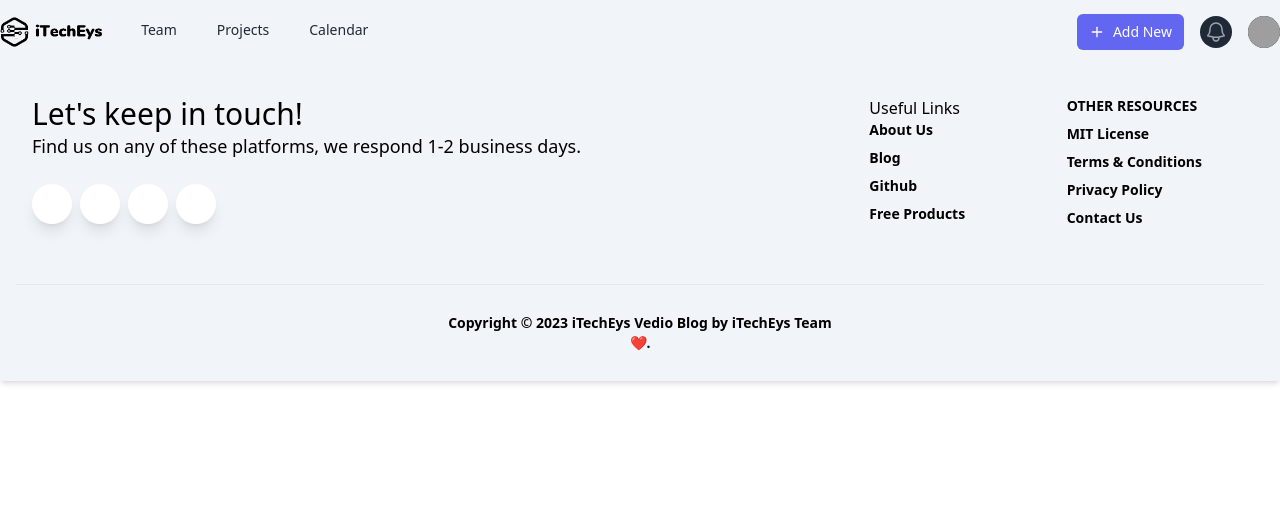
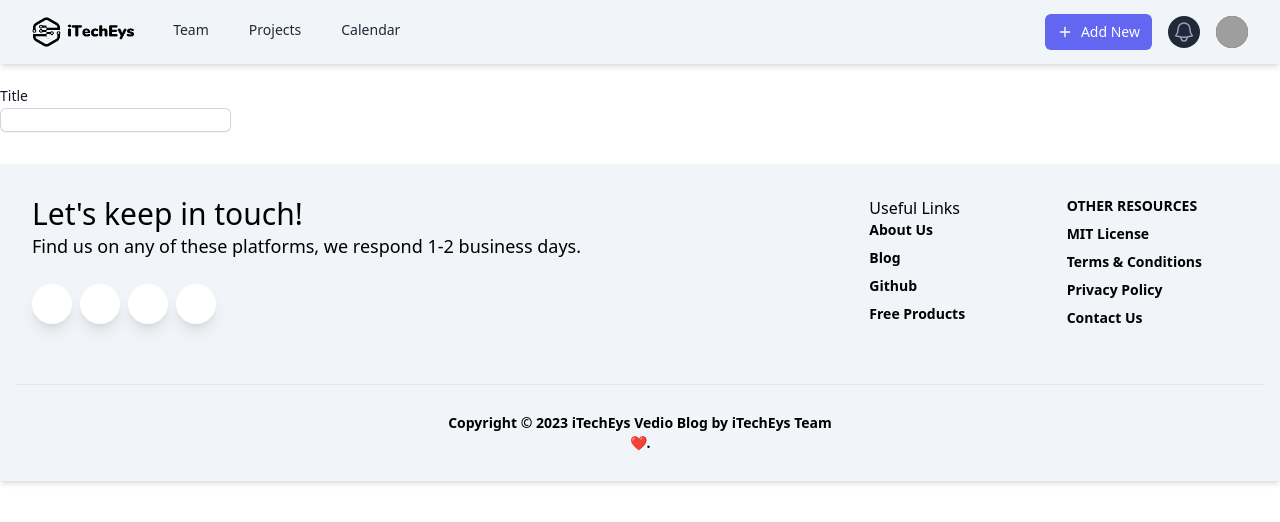
Before and after one commit to MotalibHossain/iTech-Vedio-blog, a React (Create React App) app: page /add-vedio in a window 1280 px wide. Shown: the top 522 px of the page. Built offline with nearby package versions, Linux system fonts and the light colour scheme; grey boxes are pictures that could not be loaded; some icons are missing.

Commit message:
update tailwind setup

```diff
--- a/package.json
+++ b/package.json
@@ -19,6 +19,7 @@
   },
   "scripts": {
     "start": "react-scripts start",
+    "watch": "npx tailwindcss -i ./src/index.css -o ./src/App.css --watch",
     "build": "react-scripts build",
     "test": "react-scripts test",
     "eject": "react-scripts eject"
--- a/src/App.css
+++ b/src/App.css
@@ -44,7 +44,6 @@ html {
   /* 3 */
   font-family: ui-sans-serif, system-ui, -apple-system, BlinkMacSystemFont, "Segoe UI", Roboto, "Helvetica Neue", Arial, "Noto Sans", sans-serif, "Apple Color Emoji", "Segoe UI Emoji", "Segoe UI Symbol", "Noto Color Emoji";
   /* 4 */
-  -webkit-font-feature-settings: normal;
   font-feature-settings: normal;
   /* 5 */
   font-variation-settings: normal;
@@ -132,7 +131,6 @@ samp,
 pre {
   font-family: ui-monospace, SFMono-Regular, Menlo, Monaco, Consolas, "Liberation Mono", "Courier New", monospace;
   /* 1 */
-  -webkit-font-feature-settings: normal;
   font-feature-settings: normal;
   /* 2 */
   font-variation-settings: normal;
@@ -197,7 +195,6 @@ select,
 textarea {
   font-family: inherit;
   /* 1 */
-  -webkit-font-feature-settings: inherit;
   font-feature-settings: inherit;
   /* 1 */
   font-variation-settings: inherit;
@@ -372,20 +369,6 @@ textarea {
 1. Reset the default placeholder opacity in Firefox. (https://github.com/tailwindlabs/tailwindcss/issues/3300)
 2. Set the default placeholder color to the user's configured gray 400 color.
 */
-
-input::-webkit-input-placeholder, textarea::-webkit-input-placeholder {
-  opacity: 1;
-  /* 1 */
-  color: #9ca3af;
-  /* 2 */
-}
-
-input:-ms-input-placeholder, textarea:-ms-input-placeholder {
-  opacity: 1;
-  /* 1 */
-  color: #9ca3af;
-  /* 2 */
-}
 
 input::placeholder,
 textarea::placeholder {
@@ -498,56 +481,6 @@ video {
   --tw-backdrop-sepia:  ;
 }
 
-::-webkit-backdrop {
-  --tw-border-spacing-x: 0;
-  --tw-border-spacing-y: 0;
-  --tw-translate-x: 0;
-  --tw-translate-y: 0;
-  --tw-rotate: 0;
-  --tw-skew-x: 0;
-  --tw-skew-y: 0;
-  --tw-scale-x: 1;
-  --tw-scale-y: 1;
-  --tw-pan-x:  ;
-  --tw-pan-y:  ;
-  --tw-pinch-zoom:  ;
-  --tw-scroll-snap-strictness: proximity;
-  --tw-gradient-from-position:  ;
-  --tw-gradient-via-position:  ;
-  --tw-gradient-to-position:  ;
-  --tw-ordinal:  ;
-  --tw-slashed-zero:  ;
-  --tw-numeric-figure:  ;
-  --tw-numeric-spacing:  ;
-  --tw-numeric-fraction:  ;
-  --tw-ring-inset:  ;
-  --tw-ring-offset-width: 0px;
-  --tw-ring-offset-color: #fff;
-  --tw-ring-color: rgb(59 130 246 / 0.5);
-  --tw-ring-offset-shadow: 0 0 #0000;
-  --tw-ring-shadow: 0 0 #0000;
-  --tw-shadow: 0 0 #0000;
-  --tw-shadow-colored: 0 0 #0000;
-  --tw-blur:  ;
-  --tw-brightness:  ;
-  --tw-contrast:  ;
-  --tw-grayscale:  ;
-  --tw-hue-rotate:  ;
-  --tw-invert:  ;
-  --tw-saturate:  ;
-  --tw-sepia:  ;
-  --tw-drop-shadow:  ;
-  --tw-backdrop-blur:  ;
-  --tw-backdrop-brightness:  ;
-  --tw-backdrop-contrast:  ;
-  --tw-backdrop-grayscale:  ;
-  --tw-backdrop-hue-rotate:  ;
-  --tw-backdrop-invert:  ;
-  --tw-backdrop-opacity:  ;
-  --tw-backdrop-saturate:  ;
-  --tw-backdrop-sepia:  ;
-}
-
 ::backdrop {
   --tw-border-spacing-x: 0;
   --tw-border-spacing-y: 0;
@@ -644,6 +577,10 @@ video {
   border-width: 0;
 }
 
+.pointer-events-none {
+  pointer-events: none;
+}
+
 .absolute {
   position: absolute;
 }
@@ -719,14 +656,14 @@ video {
   margin-bottom: 1rem;
 }
 
+.mb-5 {
+  margin-bottom: 1.25rem;
+}
+
 .mb-6 {
   margin-bottom: 1.5rem;
 }
 
-.ml-11 {
-  margin-left: 2.75rem;
-}
-
 .ml-3 {
   margin-left: 0.75rem;
 }
@@ -759,6 +696,14 @@ video {
   margin-top: 1.5rem;
 }
 
+.mb-8 {
+  margin-bottom: 2rem;
+}
+
+.mt-5 {
+  margin-top: 1.25rem;
+}
+
 .block {
   display: block;
 }
@@ -819,6 +764,10 @@ video {
   height: auto;
 }
 
+.h-full {
+  height: 100%;
+}
+
 .max-h-\[570px\] {
   max-height: 570px;
 }
@@ -871,6 +820,10 @@ video {
   max-width: 80rem;
 }
 
+.max-w-full {
+  max-width: 100%;
+}
+
 .flex-1 {
   flex: 1 1 0%;
 }
@@ -888,26 +841,22 @@ video {
 }
 
 .origin-top-right {
-  -webkit-transform-origin: top right;
   transform-origin: top right;
 }
 
 .scale-100 {
   --tw-scale-x: 1;
   --tw-scale-y: 1;
-  -webkit-transform: translate(var(--tw-translate-x), var(--tw-translate-y)) rotate(var(--tw-rotate)) skewX(var(--tw-skew-x)) skewY(var(--tw-skew-y)) scaleX(var(--tw-scale-x)) scaleY(var(--tw-scale-y));
   transform: translate(var(--tw-translate-x), var(--tw-translate-y)) rotate(var(--tw-rotate)) skewX(var(--tw-skew-x)) skewY(var(--tw-skew-y)) scaleX(var(--tw-scale-x)) scaleY(var(--tw-scale-y));
 }
 
 .scale-95 {
   --tw-scale-x: .95;
   --tw-scale-y: .95;
-  -webkit-transform: translate(var(--tw-translate-x), var(--tw-translate-y)) rotate(var(--tw-rotate)) skewX(var(--tw-skew-x)) skewY(var(--tw-skew-y)) scaleX(var(--tw-scale-x)) scaleY(var(--tw-scale-y));
   transform: translate(var(--tw-translate-x), var(--tw-translate-y)) rotate(var(--tw-rotate)) skewX(var(--tw-skew-x)) skewY(var(--tw-skew-y)) scaleX(var(--tw-scale-x)) scaleY(var(--tw-scale-y));
 }
 
 .transform {
-  -webkit-transform: translate(var(--tw-translate-x), var(--tw-translate-y)) rotate(var(--tw-rotate)) skewX(var(--tw-skew-x)) skewY(var(--tw-skew-y)) scaleX(var(--tw-scale-x)) scaleY(var(--tw-scale-y));
   transform: translate(var(--tw-translate-x), var(--tw-translate-y)) rotate(var(--tw-rotate)) skewX(var(--tw-skew-x)) skewY(var(--tw-skew-y)) scaleX(var(--tw-scale-x)) scaleY(var(--tw-scale-y));
 }
 
@@ -1007,6 +956,10 @@ video {
   border-radius: 0.375rem;
 }
 
+.border-0 {
+  border-width: 0px;
+}
+
 .border-b {
   border-bottom-width: 1px;
 }
@@ -1064,6 +1017,10 @@ video {
   background-color: rgb(255 255 255 / var(--tw-bg-opacity));
 }
 
+.bg-transparent {
+  background-color: transparent;
+}
+
 .object-cover {
   object-fit: cover;
 }
@@ -1121,6 +1078,21 @@ video {
   padding-bottom: 1.5rem;
 }
 
+.py-0 {
+  padding-top: 0px;
+  padding-bottom: 0px;
+}
+
+.py-1\.5 {
+  padding-top: 0.375rem;
+  padding-bottom: 0.375rem;
+}
+
+.px-8 {
+  padding-left: 2rem;
+  padding-right: 2rem;
+}
+
 .pb-2 {
   padding-bottom: 0.5rem;
 }
@@ -1163,6 +1135,26 @@ video {
 
 .pt-8 {
   padding-top: 2rem;
+}
+
+.pl-2 {
+  padding-left: 0.5rem;
+}
+
+.pl-3 {
+  padding-left: 0.75rem;
+}
+
+.pl-7 {
+  padding-left: 1.75rem;
+}
+
+.pr-20 {
+  padding-right: 5rem;
+}
+
+.pr-7 {
+  padding-right: 1.75rem;
 }
 
 .text-left {
@@ -1218,6 +1210,10 @@ video {
   text-transform: uppercase;
 }
 
+.leading-6 {
+  line-height: 1.5rem;
+}
+
 .leading-\[1\.7142857\] {
   line-height: 1.7142857;
 }
@@ -1261,6 +1257,11 @@ video {
   color: rgb(31 41 55 / var(--tw-text-opacity));
 }
 
+.text-gray-900 {
+  --tw-text-opacity: 1;
+  color: rgb(17 24 39 / var(--tw-text-opacity));
+}
+
 .text-pink-400 {
   --tw-text-opacity: 1;
   color: rgb(244 114 182 / var(--tw-text-opacity));
@@ -1289,6 +1290,11 @@ video {
 .text-white {
   --tw-text-opacity: 1;
   color: rgb(255 255 255 / var(--tw-text-opacity));
+}
+
+.text-gray-500 {
+  --tw-text-opacity: 1;
+  color: rgb(107 114 128 / var(--tw-text-opacity));
 }
 
 .opacity-0 {
@@ -1311,6 +1317,12 @@ video {
   box-shadow: var(--tw-ring-offset-shadow, 0 0 #0000), var(--tw-ring-shadow, 0 0 #0000), var(--tw-shadow);
 }
 
+.shadow-sm {
+  --tw-shadow: 0 1px 2px 0 rgb(0 0 0 / 0.05);
+  --tw-shadow-colored: 0 1px 2px 0 var(--tw-shadow-color);
+  box-shadow: var(--tw-ring-offset-shadow, 0 0 #0000), var(--tw-ring-shadow, 0 0 #0000), var(--tw-shadow);
+}
+
 .outline-none {
   outline: 2px solid transparent;
   outline-offset: 2px;
@@ -1322,24 +1334,32 @@ video {
   box-shadow: var(--tw-ring-offset-shadow), var(--tw-ring-shadow), var(--tw-shadow, 0 0 #0000);
 }
 
+.ring-inset {
+  --tw-ring-inset: inset;
+}
+
 .ring-black {
   --tw-ring-opacity: 1;
   --tw-ring-color: rgb(0 0 0 / var(--tw-ring-opacity));
 }
 
+.ring-gray-300 {
+  --tw-ring-opacity: 1;
+  --tw-ring-color: rgb(209 213 219 / var(--tw-ring-opacity));
+}
+
 .ring-opacity-5 {
   --tw-ring-opacity: 0.05;
 }
 
 .filter {
-  -webkit-filter: var(--tw-blur) var(--tw-brightness) var(--tw-contrast) var(--tw-grayscale) var(--tw-hue-rotate) var(--tw-invert) var(--tw-saturate) var(--tw-sepia) var(--tw-drop-shadow);
   filter: var(--tw-blur) var(--tw-brightness) var(--tw-contrast) var(--tw-grayscale) var(--tw-hue-rotate) var(--tw-invert) var(--tw-saturate) var(--tw-sepia) var(--tw-drop-shadow);
 }
 
 .transition {
-  transition-property: color, background-color, border-color, fill, stroke, opacity, box-shadow, -webkit-text-decoration-color, -webkit-transform, -webkit-filter, -webkit-backdrop-filter;
+  transition-property: color, background-color, border-color, text-decoration-color, fill, stroke, opacity, box-shadow, transform, filter, -webkit-backdrop-filter;
   transition-property: color, background-color, border-color, text-decoration-color, fill, stroke, opacity, box-shadow, transform, filter, backdrop-filter;
-  transition-property: color, background-color, border-color, text-decoration-color, fill, stroke, opacity, box-shadow, transform, filter, backdrop-filter, -webkit-text-decoration-color, -webkit-transform, -webkit-filter, -webkit-backdrop-filter;
+  transition-property: color, background-color, border-color, text-decoration-color, fill, stroke, opacity, box-shadow, transform, filter, backdrop-filter, -webkit-backdrop-filter;
   transition-timing-function: cubic-bezier(0.4, 0, 0.2, 1);
   transition-duration: 150ms;
 }
@@ -1362,12 +1382,31 @@ video {
 
 .ease-out {
   transition-timing-function: cubic-bezier(0, 0, 0.2, 1);
+}
+
+.placeholder\:text-gray-400::placeholder {
+  --tw-text-opacity: 1;
+  color: rgb(156 163 175 / var(--tw-text-opacity));
+}
+
+.focus-within\:ring-2:focus-within {
+  --tw-ring-offset-shadow: var(--tw-ring-inset) 0 0 0 var(--tw-ring-offset-width) var(--tw-ring-offset-color);
+  --tw-ring-shadow: var(--tw-ring-inset) 0 0 0 calc(2px + var(--tw-ring-offset-width)) var(--tw-ring-color);
+  box-shadow: var(--tw-ring-offset-shadow), var(--tw-ring-shadow), var(--tw-shadow, 0 0 #0000);
+}
+
+.focus-within\:ring-inset:focus-within {
+  --tw-ring-inset: inset;
+}
+
+.focus-within\:ring-indigo-600:focus-within {
+  --tw-ring-opacity: 1;
+  --tw-ring-color: rgb(79 70 229 / var(--tw-ring-opacity));
 }
 
 .hover\:scale-\[1\.03\]:hover {
   --tw-scale-x: 1.03;
   --tw-scale-y: 1.03;
-  -webkit-transform: translate(var(--tw-translate-x), var(--tw-translate-y)) rotate(var(--tw-rotate)) skewX(var(--tw-skew-x)) skewY(var(--tw-skew-y)) scaleX(var(--tw-scale-x)) scaleY(var(--tw-scale-y));
   transform: translate(var(--tw-translate-x), var(--tw-translate-y)) rotate(var(--tw-rotate)) skewX(var(--tw-skew-x)) skewY(var(--tw-skew-y)) scaleX(var(--tw-scale-x)) scaleY(var(--tw-scale-y));
 }
 
@@ -1415,6 +1454,11 @@ video {
   --tw-ring-color: rgb(255 255 255 / var(--tw-ring-opacity));
 }
 
+.focus\:ring-indigo-600:focus {
+  --tw-ring-opacity: 1;
+  --tw-ring-color: rgb(79 70 229 / var(--tw-ring-opacity));
+}
+
 .focus\:ring-offset-2:focus {
   --tw-ring-offset-width: 2px;
 }
@@ -1437,13 +1481,6 @@ video {
   }
 }
 
-@media not all and (min-width: 768px) {
-  .max-md\:px-4 {
-    padding-left: 1rem;
-    padding-right: 1rem;
-  }
-}
-
 @media not all and (min-width: 640px) {
   .max-sm\:ml-11 {
     margin-left: 2.75rem;
@@ -1475,6 +1512,10 @@ video {
     display: none;
   }
 
+  .sm\:max-w-md {
+    max-width: 28rem;
+  }
+
   .sm\:items-stretch {
     align-items: stretch;
   }
@@ -1485,6 +1526,15 @@ video {
 
   .sm\:pr-0 {
     padding-right: 0px;
+  }
+
+  .sm\:text-sm {
+    font-size: 0.875rem;
+    line-height: 1.25rem;
+  }
+
+  .sm\:leading-6 {
+    line-height: 1.5rem;
   }
 }
 
@@ -1500,11 +1550,6 @@ video {
   .md\:justify-between {
     justify-content: space-between;
   }
-
-  .md\:px-4 {
-    padding-left: 1rem;
-    padding-right: 1rem;
-  }
 }
 
 @media (min-width: 1024px) {
--- a/src/App.js
+++ b/src/App.js
@@ -3,6 +3,7 @@ import Footer from "./components/Footer";
 import Navbar from "./components/navbar/Navbar";
 import Home from "./pages/Home";
 import Video from "./pages/Video";
+import AddVedio from './pages/AddVedio'
 
 function App() {
     return (
@@ -10,6 +11,7 @@ function App() {
             <Navbar />
             <Routes>
                 <Route path="/" element={<Home />} />
+                <Route path="/add-vedio" element={<AddVedio />} />
                 <Route path="/videos/:videoId" element={<Video />} />
             </Routes>
             <Footer />
--- a/src/components/navbar/Navbar.js
+++ b/src/components/navbar/Navbar.js
@@ -23,7 +23,7 @@ export default function Navbar() {
     <Disclosure as="nav" className="bg-slate-100 shadow-md max-xl:px-4">
       {({ open }) => (
         <>
-          <div className="mx-auto max-w-7xl">
+          <div className="container mx-auto px-8">
             <div className="relative flex h-16 items-center justify-between">
               <div className="absolute inset-y-0 left-0 flex items-center sm:hidden">
                 {/* Mobile menu button*/}
@@ -67,10 +67,10 @@ export default function Navbar() {
               </div>
               <div className="absolute inset-y-0 right-0 flex items-center pr-2 space-x-4 sm:static sm:inset-auto sm:ml-6 sm:pr-0">
 
-                <a className="bg-indigo-500 text-white cursor-pointer rounded-md px-3 py-2 text-sm font-medium rounded inline-flex items-center space-x-2">
+                <Link to='/add-vedio' className="bg-indigo-500 text-white cursor-pointer rounded-md px-3 py-2 text-sm font-medium rounded inline-flex items-center space-x-2">
                   <svg className="h-4 w-4 text-white"  width="24" height="24" viewBox="0 0 24 24" strokeWidth="2" stroke="currentColor" fill="none" strokeLinecap="round" strokeLinejoin="round">  <path stroke="none" d="M0 0h24v24H0z"/>  <line x1="12" y1="5" x2="12" y2="19" />  <line x1="5" y1="12" x2="19" y2="12" /></svg>
                   <span>Add New</span>
-                </a>
+                </Link>
                 <button
                   type="button"
                   className="relative rounded-full bg-gray-800 p-1 text-gray-400 hover:text-white focus:outline-none focus:ring-2 focus:ring-white focus:ring-offset-2 focus:ring-offset-gray-800"
--- /dev/null
+++ b/src/pages/AddVedio.js
@@ -0,0 +1,20 @@
+import React from "react";
+
+export default function AddVedio() {
+    return (
+        <>
+            <section className="mb-8 mt-5">
+                <div className="container mx-auto mx-auto">
+                    <form action="">
+                        <div className="grid grid-rows">
+							<label htmlFor="title" className="block text-sm font-medium leading-6 text-gray-900">Title</label>
+							<div>
+								<input type="text" name="title" className="h-full rounded-md shadow-sm ring-1 ring-inset ring-gray-300 focus-within:ring-2 focus-within:ring-inset focus-within:ring-indigo-600 sm:max-w-md"/>
+							</div>
+						</div>
+                    </form>
+                </div>
+            </section>
+        </>
+    );
+}
```
Lines whose indentation alone changed are shown as unchanged.
